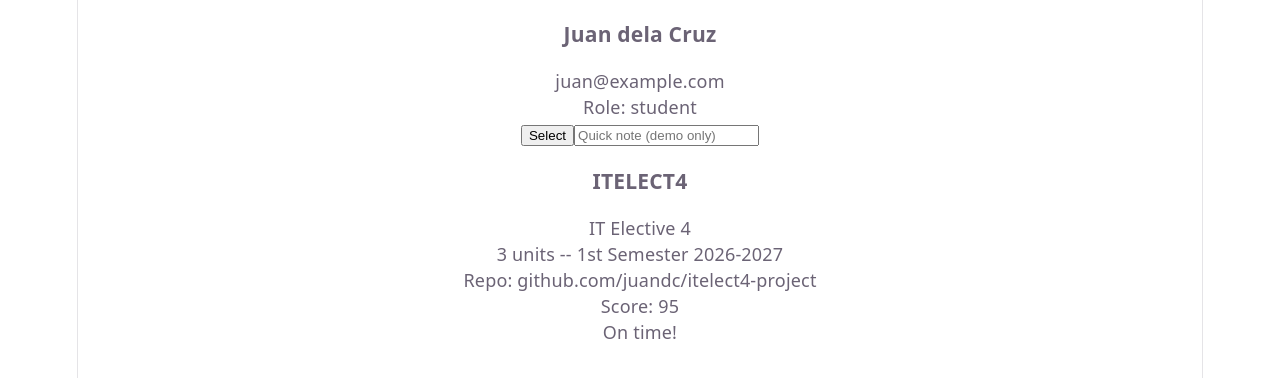
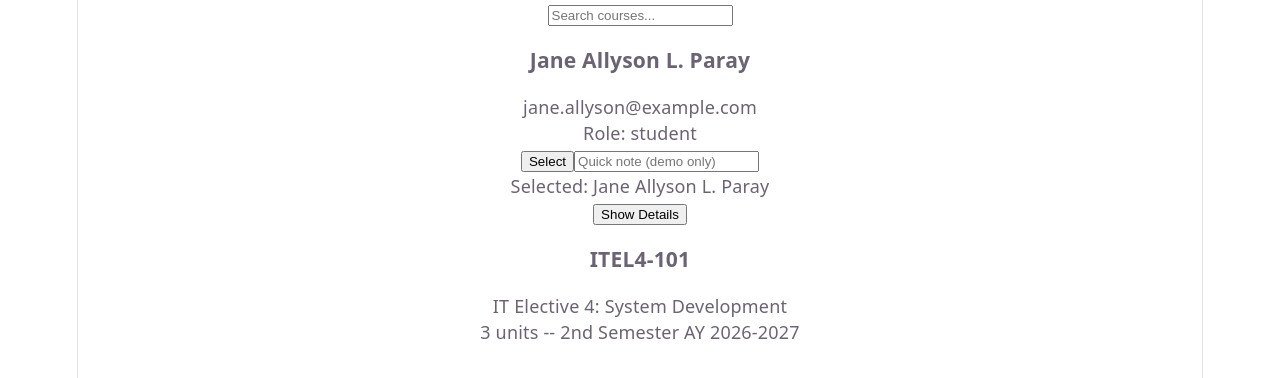
Before and after one commit to JaneAllysonParay/itelect4-project, a React (Vite) app: page / in a window 1280 px wide. Both pictures are taken after a click on the button "Select". Shown: the top 378 px of the page. Built offline with nearby package versions, Linux system fonts and the light colour scheme.

Commit message:
Session 4: React Hooks State

```diff
--- a/src/App.tsx
+++ b/src/App.tsx
@@ -1,38 +1,97 @@
-// src/App.tsx;
+import "./App.css";
+import type { User, Course, Submission } from "./types/index";
+import { useState, useEffect, useRef } from "react";
 import UserCard from "./components/UserCard";
 import CourseCard from "./components/CourseCard";
-import SubmissionBadge from "./components/SubmissionBadge";
-import type { User, Course, Submission } from "./types/index";
-const student: User = {
+import useToggle from "./hooks/useToggle";
+import usePrevious from "./hooks/usePrevious";
+
+// Mock User
+const user: User = {
   id: 1,
-  name: "Juan dela Cruz",
-  email: "juan@example.com",
+  name: "Jane Allyson L. Paray",
+  email: "jane.allyson@example.com",
   role: "student",
   isActive: true,
 };
+
+// Mock Course
 const course: Course = {
-  code: "ITELECT4",
-  title: "IT Elective 4",
+  code: "ITEL4-101",
+  title: "IT Elective 4: System Development",
   units: 3,
-  semester: "1st Semester 2026-2027",
+  semester: "2nd Semester AY 2026-2027",
 };
+
+// Mock Submission
 const submission: Submission = {
-  id: 1,
-  studentId: 1,
-  courseCode: "ITELECT4",
-  repoUrl: "github.com/juandc/itelect4-project",
-  submittedAt: new Date(),
-  score: 95,
+  id: 101,
+  studentId: user.id,
+  courseCode: course.code,
+  repoUrl: "https://github.com/JaneAllysonParay/itelect4-project.git",
+  submittedAt: new Date("2026-07-20T14:30:00"),
+  score: 95, // optional, but included here
 };
+
 function App() {
+  // useState<T> -- T is the type of the state value
+  const [selectedUser, setSelectedUser] = useState<User | null>(null);
+  // Array state -- starts empty, filled after "loading"
+  const [courses, setCourses] = useState<Course[]>([]);
+  // Boolean state -- tracks whether data has finished loading
+  const [isLoading, setIsLoading] = useState<boolean>(true);
+  const [count, setCount] = useState(0);
+  const [searchTerm, setSearchTerm] = useState<string>("");
+  const [showDetails, toggleDetails] = useToggle(false);
+  const previousSearch = usePrevious(searchTerm);
+  // useRef<T>(null) -- T is the DOM element type
+  const searchInputRef = useRef<HTMLInputElement>(null);
+
+  // Focus the input programmatically (e.g. after loading finishes)
+  const focusSearch = (): void => {
+    searchInputRef.current?.focus();
+  };
+
+  // useEffect(fn, deps) -- fn runs after render;
+  // an empty deps array [] means "run once, on mount"
+  useEffect(() => {
+    setTimeout(() => {
+      // Reusing GT1's course mock data as the “fetched” result
+      setCourses([course]);
+      setIsLoading(false);
+    }, 500);
+  }, []);
+
+  const handleSearchChange = (e: React.ChangeEvent<HTMLInputElement>): void =>
+    setSearchTerm(e.target.value);
+
+  const filteredCourses = courses.filter((c) =>
+    c.title.toLowerCase().includes(searchTerm.toLowerCase()),
+  );
+  if (isLoading) return <p>Loading courses...</p>;
+
   return (
     <div className="app">
-      <UserCard user={student} onSelect={(u) => console.log(u)} />
-      <CourseCard course={course} />
-      <SubmissionBadge submission={submission}>
-        <p>On time!</p>
-      </SubmissionBadge>
+      <input
+        ref={searchInputRef}
+        value={searchTerm}
+        type="text"
+        placeholder="Search courses..."
+        onChange={handleSearchChange}
+      />
+      {previousSearch !== undefined && previousSearch !== searchTerm && (
+        <p>Previous search: "{previousSearch}"</p>
+      )}
+      <UserCard user={user} onSelect={setSelectedUser} />
+      {selectedUser && <p>Selected: {selectedUser.name}</p>}
+      <button onClick={toggleDetails}>
+        {showDetails ? "Hide" : "Show"} Details
+      </button>
+      {filteredCourses.map((c) => (
+        <CourseCard key={c.code} course={c} />
+      ))}
     </div>
   );
 }
+
 export default App;
--- /dev/null
+++ b/src/hooks/usePrevious.ts
@@ -0,0 +1,12 @@
+// src/hooks/usePrevious.ts
+import { useRef, useEffect } from "react";
+// Generic T -- works for any state type (string, number, User, etc.)
+function usePrevious<T>(value: T): T | undefined {
+  // useRef<T>() alone will NOT compile -- it needs an initial value
+  const ref = useRef<T | undefined>(undefined);
+  useEffect(() => {
+    ref.current = value;
+  }, [value]);
+  return ref.current;
+}
+export default usePrevious;
--- /dev/null
+++ b/src/hooks/useToggle.ts
@@ -0,0 +1,11 @@
+// src/hooks/useToggle.ts
+import { useState } from "react";
+// Explicit return type: a tuple of [current value, toggle function]
+function useToggle(initialValue: boolean): [boolean, () => void] {
+  const [value, setValue] = useState<boolean>(initialValue);
+  const toggle = (): void => {
+    setValue((prev) => !prev);
+  };
+  return [value, toggle];
+}
+export default useToggle;
--- a/src/types/index.ts
+++ b/src/types/index.ts
@@ -100,8 +100,8 @@ export type StudentWithCourse = User & {
 };
 const topStudent: StudentWithCourse = {
   id: 1,
-  name: "Maria Santos",
-  email: "m@example.com",
+  name: "Jane Allyson L. Paray",
+  email: "jane.allyson@example.com",
   role: "student",
   isActive: true,
   enrolledCourse: {
```
